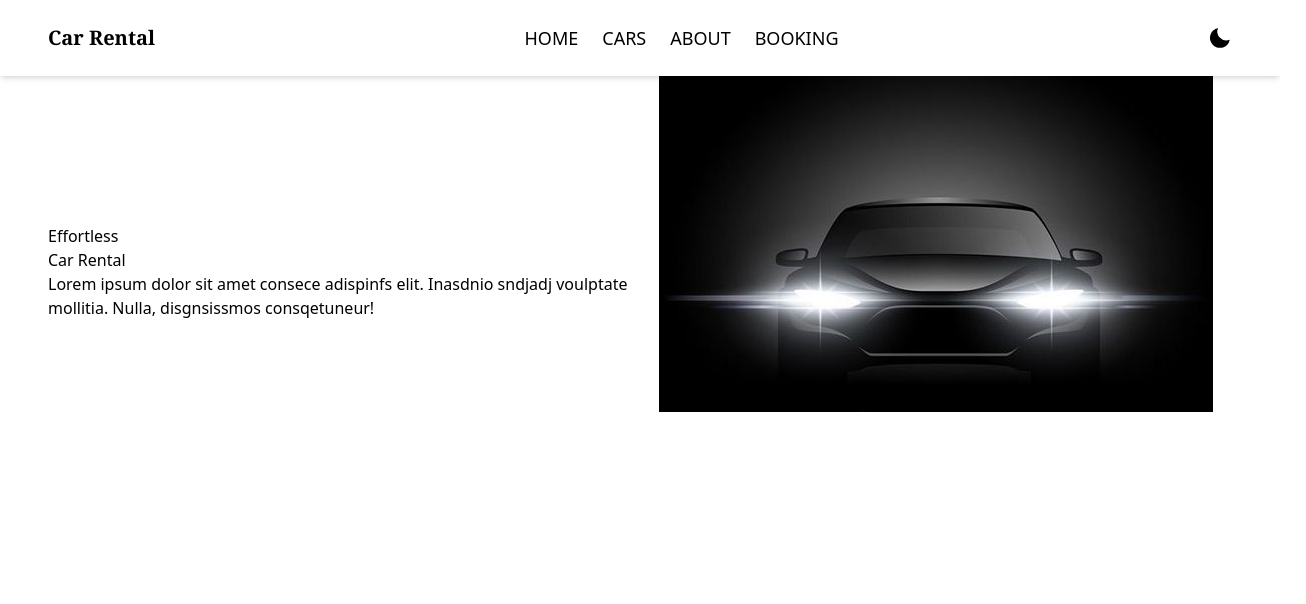
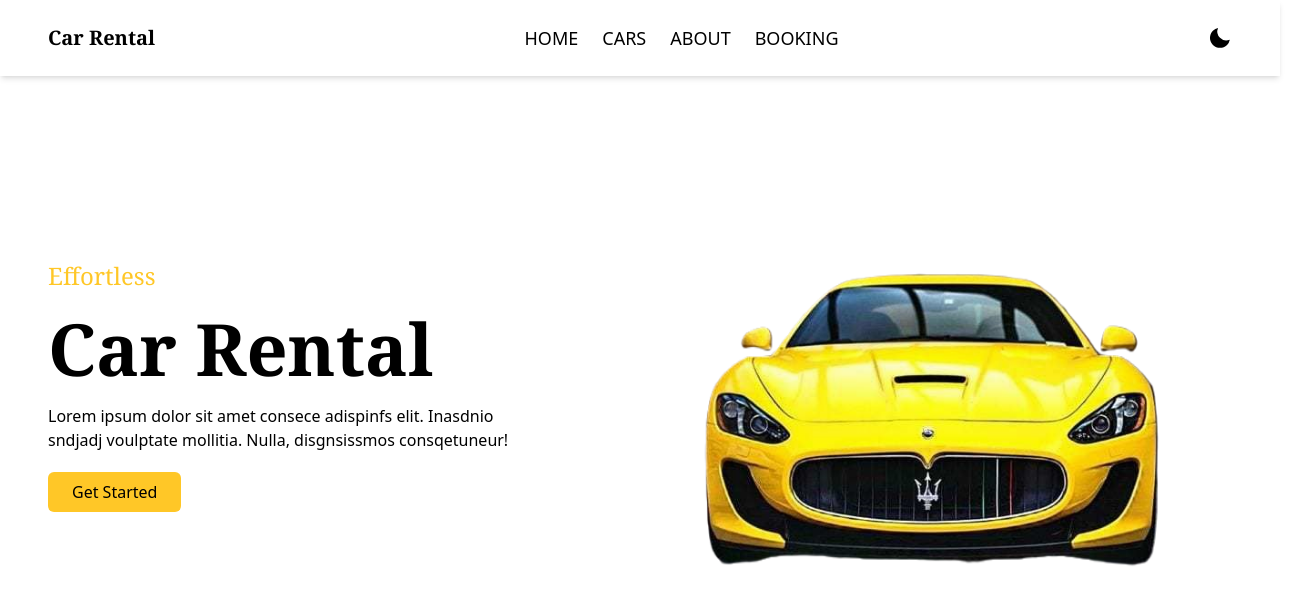
Before and after one commit to veronosmani/car-rental, a React (Vite) app: page / in a window 1280 px wide. Shown: the top 604 px of the page, 1306 px wide, since content can reach past the window. Built offline with nearby package versions, Linux system fonts and the light colour scheme.

Commit message:
modified:   src/App.jsx 	modified:   src/components/Hero/Hero.jsx

```diff
--- a/src/App.jsx
+++ b/src/App.jsx
@@ -20,7 +20,7 @@ const App = () => {
   return (
    <div>
     <Navbar theme={theme} setTheme={setTheme}/>
-    <Hero />
+    <Hero theme={theme}/>
    </div>
   )
 }
--- a/src/components/Hero/Hero.jsx
+++ b/src/components/Hero/Hero.jsx
@@ -1,21 +1,30 @@
 import carPng from "../../assets/car.png";
-import car1Png from "../../assets/car1.png";
+import yellowCarPng from "../../assets/banner-car.png";
 
-const Hero = () => {
+const Hero = ({theme}) => {
   return (
-    <div className="dark:bg-black dark:text-white light:bg-white light:text-black duration-300">
-      <div className="container min-h-[620px]">
+    <div className="dark:bg-black dark:text-white light:bg-white light:text-black duration-300 relative -z-20">
+      <div className="container min-h-[620px] flex ">
         <div className="grid place-items-center grid-cols-1 sm:grid-cols-2">
           <div className="order-1 sm:order-2">
-            <img src={carPng} alt="" />
+            <img
+              src={theme === "dark" ? carPng : yellowCarPng}
+              alt=""
+              className="relative -z-10 max-h-[600px] sm:scale-125 drop-shadow-sm-[2px_20px_6px_rgba(0,0,0,0,50)]"
+            />
           </div>
-          <div className="order-2 sm:order-1">
-            <p>Effortless</p>
-            <h1>Car Rental</h1>
+          <div className="order-2 sm:order-1 space-y-5 sm:pr-32">
+            <p className="text-primary text-2xl font-serif">Effortless</p>
+            <h1 className="text-5xl font-semibold lg:text-7xl font-serif">
+              Car Rental
+            </h1>
             <p>
               Lorem ipsum dolor sit amet consece adispinfs elit. Inasdnio
               sndjadj voulptate mollitia. Nulla, disgnsissmos consqetuneur!
             </p>
+            <button className="btn bg-primary text-black px-6 py-2 rounded-md hover:bg-primary/80 duration-300">
+              Get Started
+            </button>
           </div>
         </div>
       </div>
```
